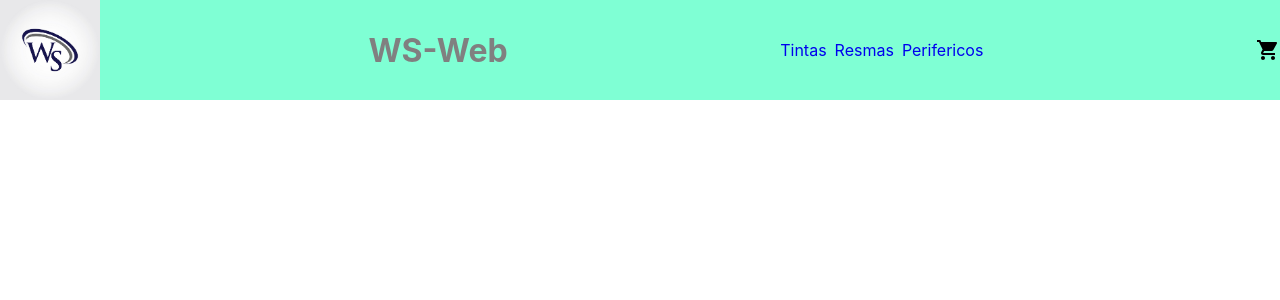
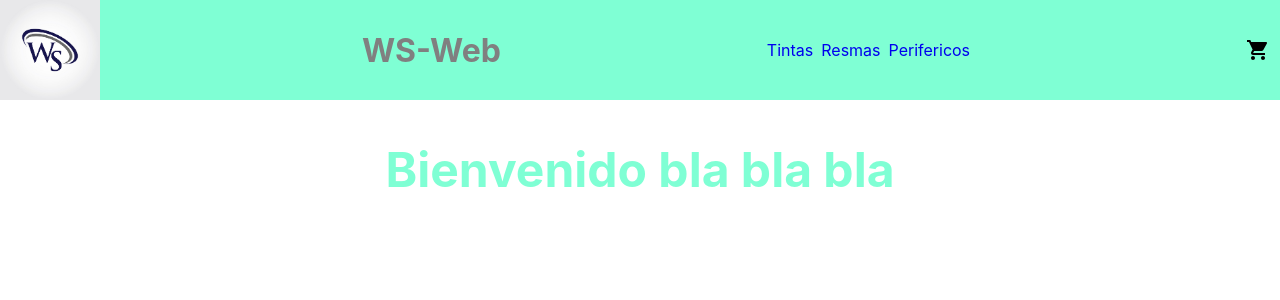
Before and after one commit to Aerovent2/heffel-ecomerce, a React (Create React App) app: page / in a window 1280 px wide. Shown: the top 300 px of the page. Built offline with nearby package versions, Linux system fonts and the light colour scheme.

Commit message:
clase4-Componentes

```diff
--- a/src/App.js
+++ b/src/App.js
@@ -1,12 +1,13 @@
 import React from "react";
 import NavBar from "./components/NavBar";
-
+import { ItemListContainer } from "./components/ItemListContainer";
 
 const App = ()=>{
-  return(
+  return(<div className="main" >
+<NavBar/>
 
-<NavBar/>
-  )
+<ItemListContainer color="aquamarine" tamanio={48} greeting="Bienvenido bla bla bla"/>
+</div>)
 }
 
 export default App
--- /dev/null
+++ b/src/components/CartWidget.js
@@ -0,0 +1,9 @@
+import ShoppingCartIcon from '@mui/icons-material/ShoppingCart';
+
+const CartWidget = ()=>{
+    return (
+        <ShoppingCartIcon/>
+    )
+}
+
+export default CartWidget
--- /dev/null
+++ b/src/components/ItemListContainer.js
@@ -0,0 +1,12 @@
+
+export const ItemListContainer=({greeting, color, tamanio})=>{//estilos y saludo por props
+    const estilo = {
+        color,
+        fontSize: tamanio
+    }
+    return(
+        <div className="ItemListContainer">
+            <h2 style={estilo}>{greeting}</h2>
+        </div>
+    )
+}
--- a/src/components/NavBar.css
+++ b/src/components/NavBar.css
@@ -2,9 +2,9 @@ h1{
     color: gray;
 }
 img{
-    max-height: 100px;
+    height: 100px;
 }
-div{
+.NavBar{
     display: flex;
     align-items:  center;
     justify-content: space-between;
@@ -17,3 +17,16 @@ a{
     padding: 2px;
     margin: 2px;
 }
+
+svg{
+    margin: 10px;
+}
+
+.main{
+    height: 800px;
+}
+
+
+.ItemListContainer h2{
+    text-align: center;
+}
--- a/src/components/NavBar.js
+++ b/src/components/NavBar.js
@@ -1,10 +1,11 @@
-import "./NavBar.css"
-import logo from "../img/logo.jpg"
-import ShoppingCartIcon from '@mui/icons-material/ShoppingCart';
+
+import logo from "../img/logo.jpg";
+import "./NavBar.css";
+import CartWidget from "./CartWidget";
 
 const NavBar = ()=>{
     return (
-        <div>
+        <div className="NavBar">
             <img src={logo}  alt="logo"/>
             <h1>WS-Web</h1>
             <nav>
@@ -12,9 +13,8 @@ const NavBar = ()=>{
                 <a href="#">Resmas</a>
                 <a href="#">Perifericos</a>
             </nav>
-            <ShoppingCartIcon/>
+            <CartWidget/>
         </div>
-
     )
 }
 
```
